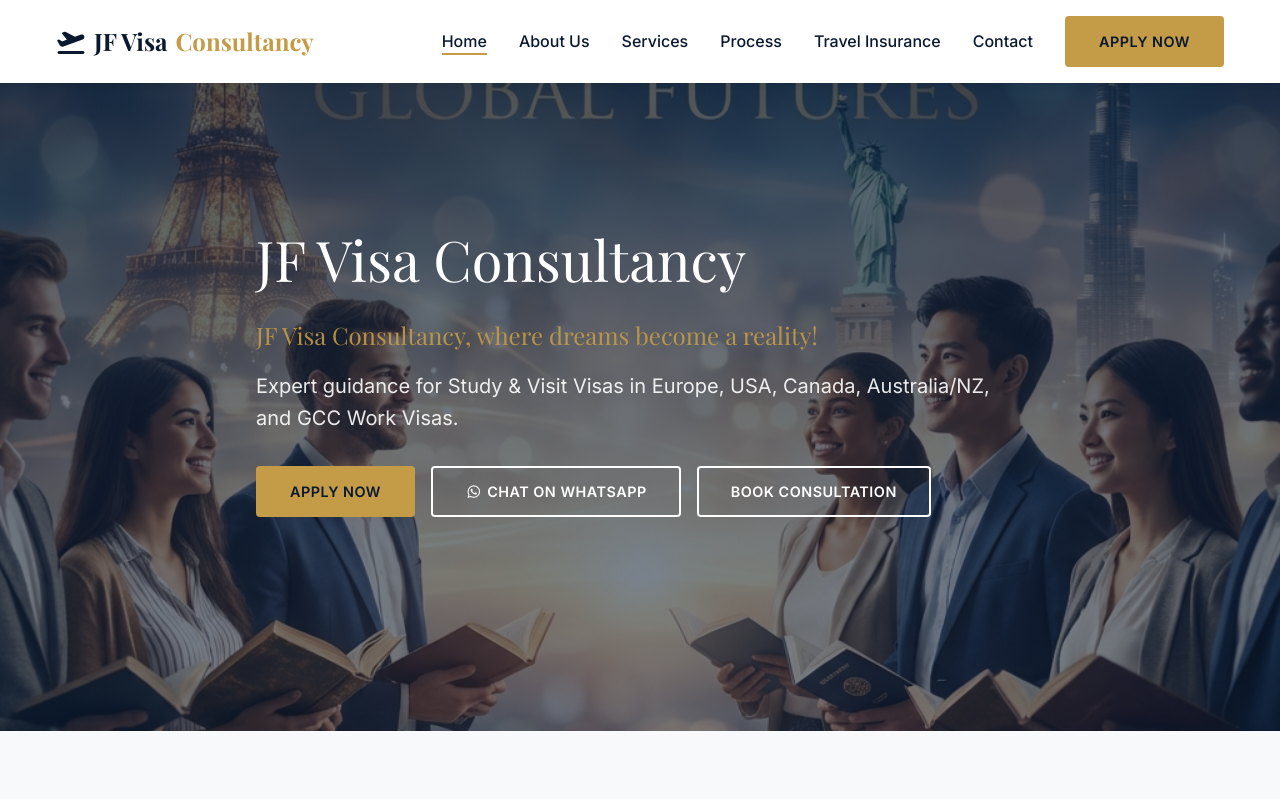
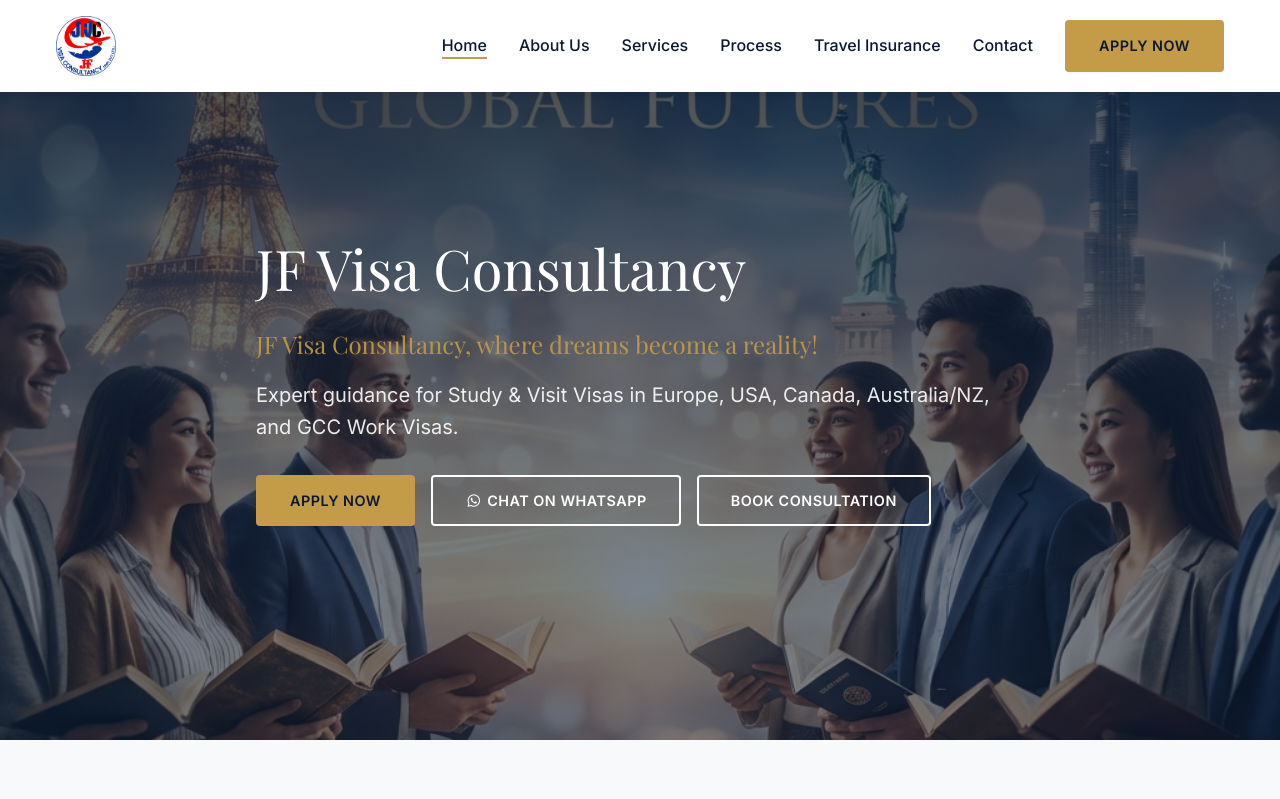
Before and after one commit to jfvisaconsultancy/antigravity-site, a Next.js app in the folder jf-visa-web/: page / in a window 1280 px wide. Shown: the top 799 px of the page. Built offline with nearby package versions, Linux system fonts and the light colour scheme; a web font is replaced by a local one.

Commit message:
Add website logo

```diff
--- a/jf-visa-web/components/Header.tsx
+++ b/jf-visa-web/components/Header.tsx
@@ -18,8 +18,12 @@
         <header className="header">
             <div className="container navbar">
                 <Link href="/" className="logo">
-                    <i className="fa-solid fa-plane-departure"></i>
-                    JF Visa <span>Consultancy</span>
+                    <img
+                        src="/images/logo.png"
+                        alt="JF Visa Consultancy"
+                        style={{ height: '60px', width: 'auto' }}
+                        className="logo-img"
+                    />
                 </Link>
 
                 <div className="nav-toggle" onClick={toggleMenu}>
```
Also changed, not shown: jf-visa-web/public/images/logo.png (added).
